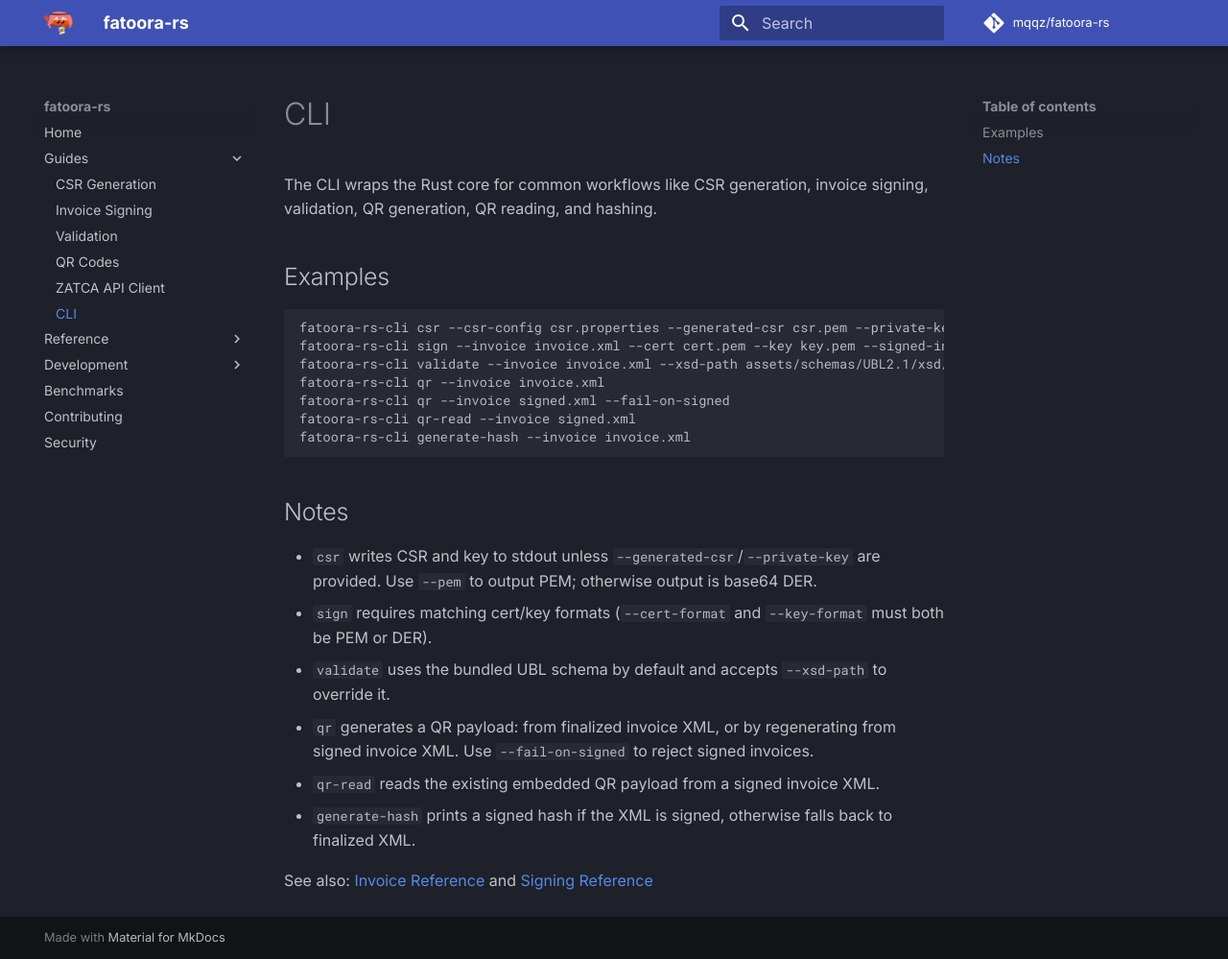
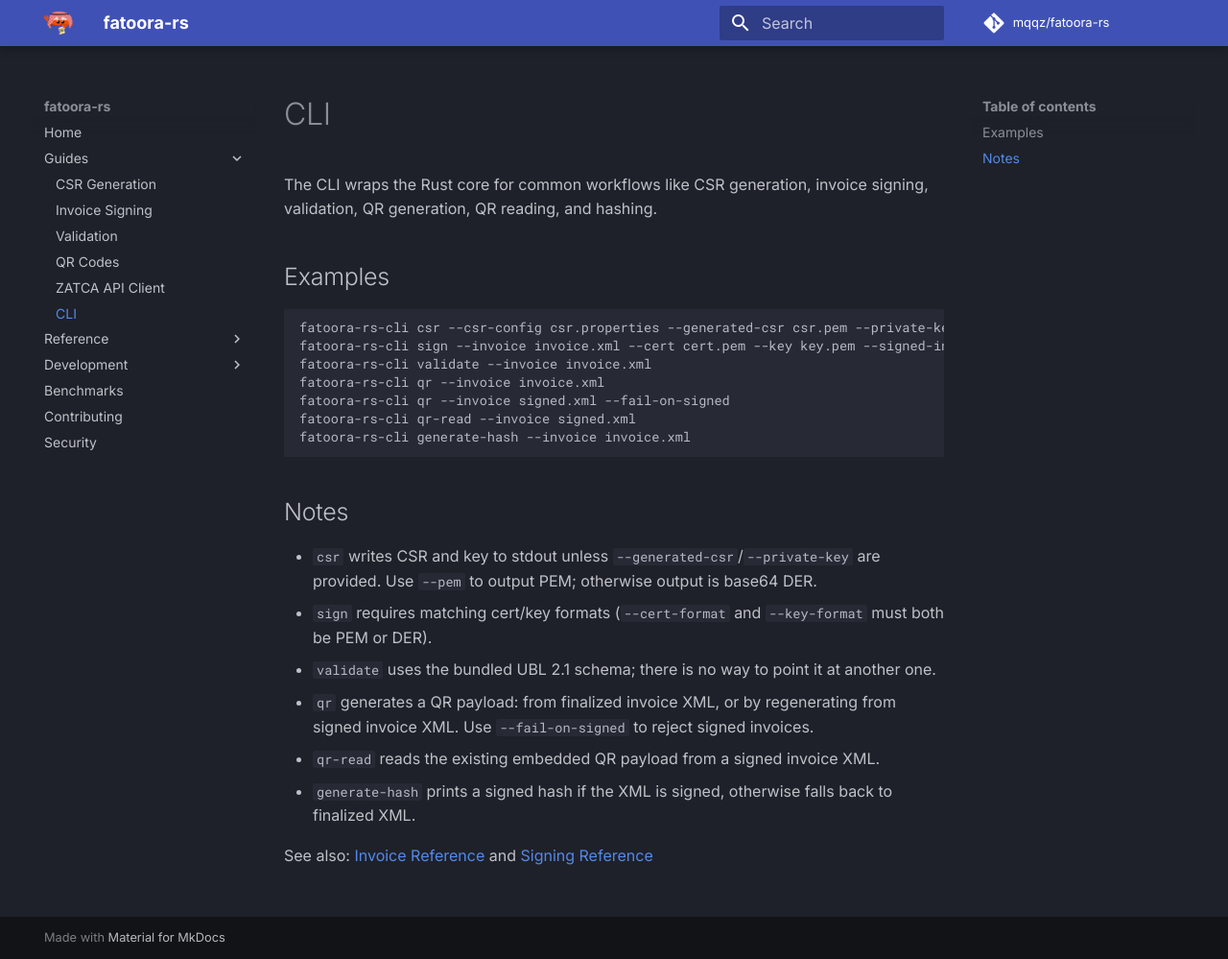
Before and after one commit to mqqz/fatoora-rs, an MkDocs documentation site: the page built from docs/guides/cli.md, in a window 1280 px wide and 999 px high. Shown: the whole window at 96% size. Built offline with MkDocs 1.6.1 and Material for MkDocs 9.7.7, drawn with Linux system fonts in a browser that asks for light colours; comment, search, counter and statistics services are not loaded.

````diff
--- a/docs/guides/cli.md
+++ b/docs/guides/cli.md
@@ -7,7 +7,7 @@ The CLI wraps the Rust core for common workflows like CSR generation, invoice si
 ```bash
 fatoora-rs-cli csr --csr-config csr.properties --generated-csr csr.pem --private-key key.pem --pem
 fatoora-rs-cli sign --invoice invoice.xml --cert cert.pem --key key.pem --signed-invoice signed.xml
-fatoora-rs-cli validate --invoice invoice.xml --xsd-path assets/schemas/UBL2.1/xsd/maindoc/UBL-Invoice-2.1.xsd
+fatoora-rs-cli validate --invoice invoice.xml
 fatoora-rs-cli qr --invoice invoice.xml
 fatoora-rs-cli qr --invoice signed.xml --fail-on-signed
 fatoora-rs-cli qr-read --invoice signed.xml
@@ -19,7 +19,7 @@ fatoora-rs-cli generate-hash --invoice invoice.xml
   Use `--pem` to output PEM; otherwise output is base64 DER.
 - `sign` requires matching cert/key formats (`--cert-format` and `--key-format` must both be PEM or
   DER).
-- `validate` uses the bundled UBL schema by default and accepts `--xsd-path` to override it.
+- `validate` uses the bundled UBL 2.1 schema; there is no way to point it at another one.
 - `qr` generates a QR payload:
   from finalized invoice XML, or by regenerating from signed invoice XML.
   Use `--fail-on-signed` to reject signed invoices.
````
Also changed, not shown: CONTRIBUTING.md (+1 -3 lines), README.md (+2 -6 lines), docs/contributing.md (+1 -3 lines), docs/guides/validation.md (+6 -2 lines), docs/reference/xml-and-schemas.md (+1 -1 lines).
